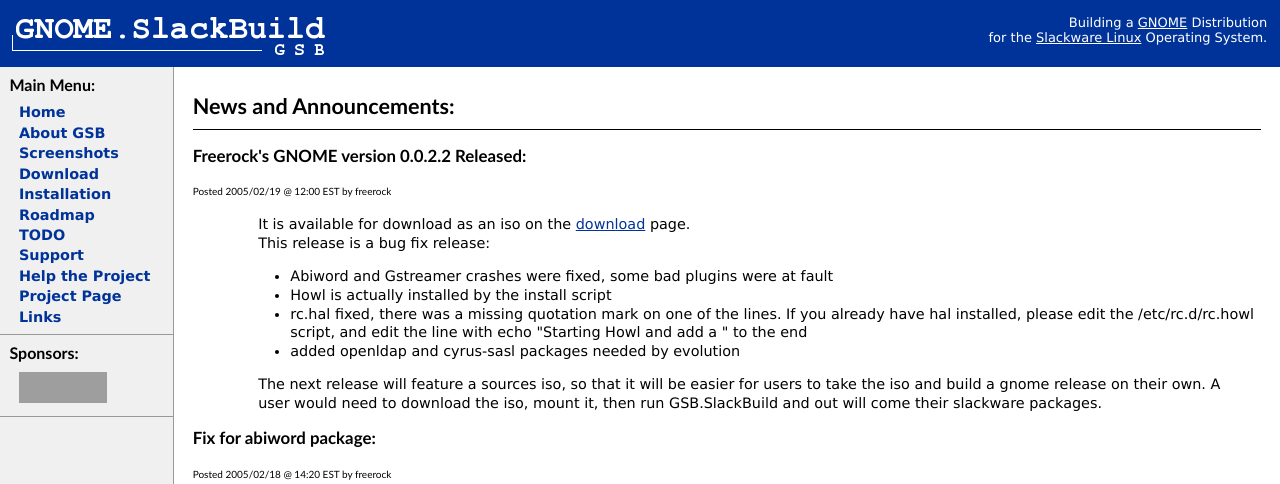
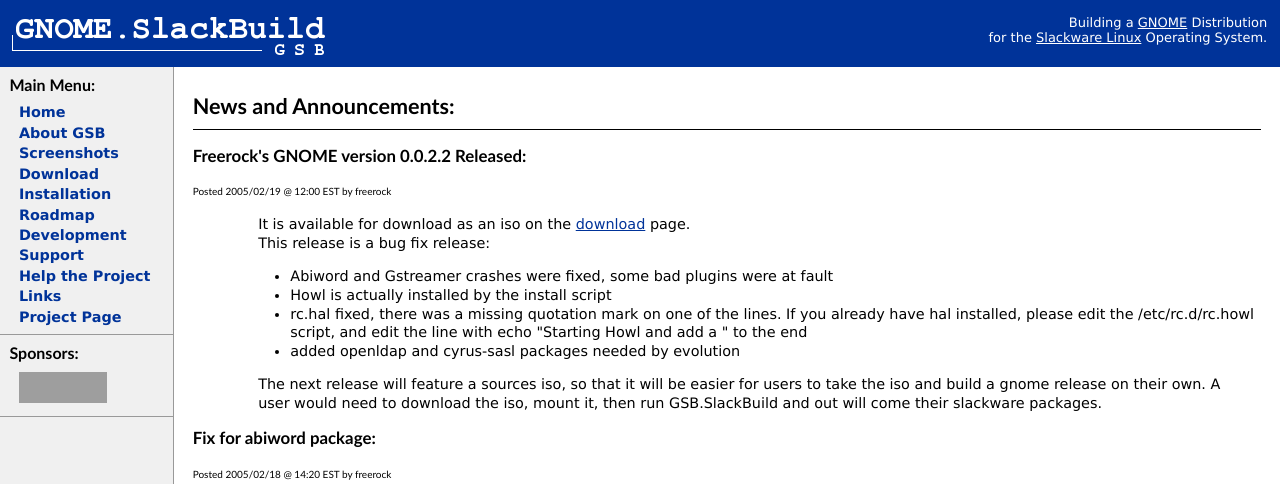
Before and after one commit to mmwanga/gsb-build-system, a PHP site: page / in a window 1280 px wide. Shown: the top 484 px of the page. Run offline with PHP 8.4, Linux system fonts and the light colour scheme; data that the repository does not hold is empty; grey boxes are pictures that could not be loaded.

Commit message:
combined dev and todo content

```diff
--- a/web/common/sidebar_inc.php
+++ b/web/common/sidebar_inc.php
@@ -28,17 +28,17 @@
 
         <li><a href="/roadmap" title="Roadmap">Roadmap</a></li>
 
-        <li><a href="/todo" title="TODO">TODO</a></li>
+        <li><a href="/development" title="Development">Development</a></li>
 
         <li><a href="/support" title="Support">Support</a></li>
 
         <li><a href="/help" title="Help the Project">Help the
         Project</a></li>
 
+        <li><a href="/links" title="Relevant Links">Links</a></li>
+
         <li><a href="http://sourceforge.net/projects/gsb"
         title="SourceForge.net Project Page">Project Page</a></li>
-
-        <li><a href="/links" title="Relevant Links">Links</a></li>
       </ul>
     </div>
     <div>
--- a/web/index.php
+++ b/web/index.php
@@ -47,8 +47,8 @@ switch ($op) {
     case "support":
         $title = "Support : $common_title";
         break;
-    case "todo":
-        $title = "TODO : $common_title";
+    case "development":
+        $title = "Development : $common_title";
         break;
     default:
         $title = "$common_title";
```
Also changed, not shown: web/content/dev.html (deleted, +0 -14 lines), web/content/development.html (renamed from web/content/todo.html, +15 -0 lines), web/.htaccess.
